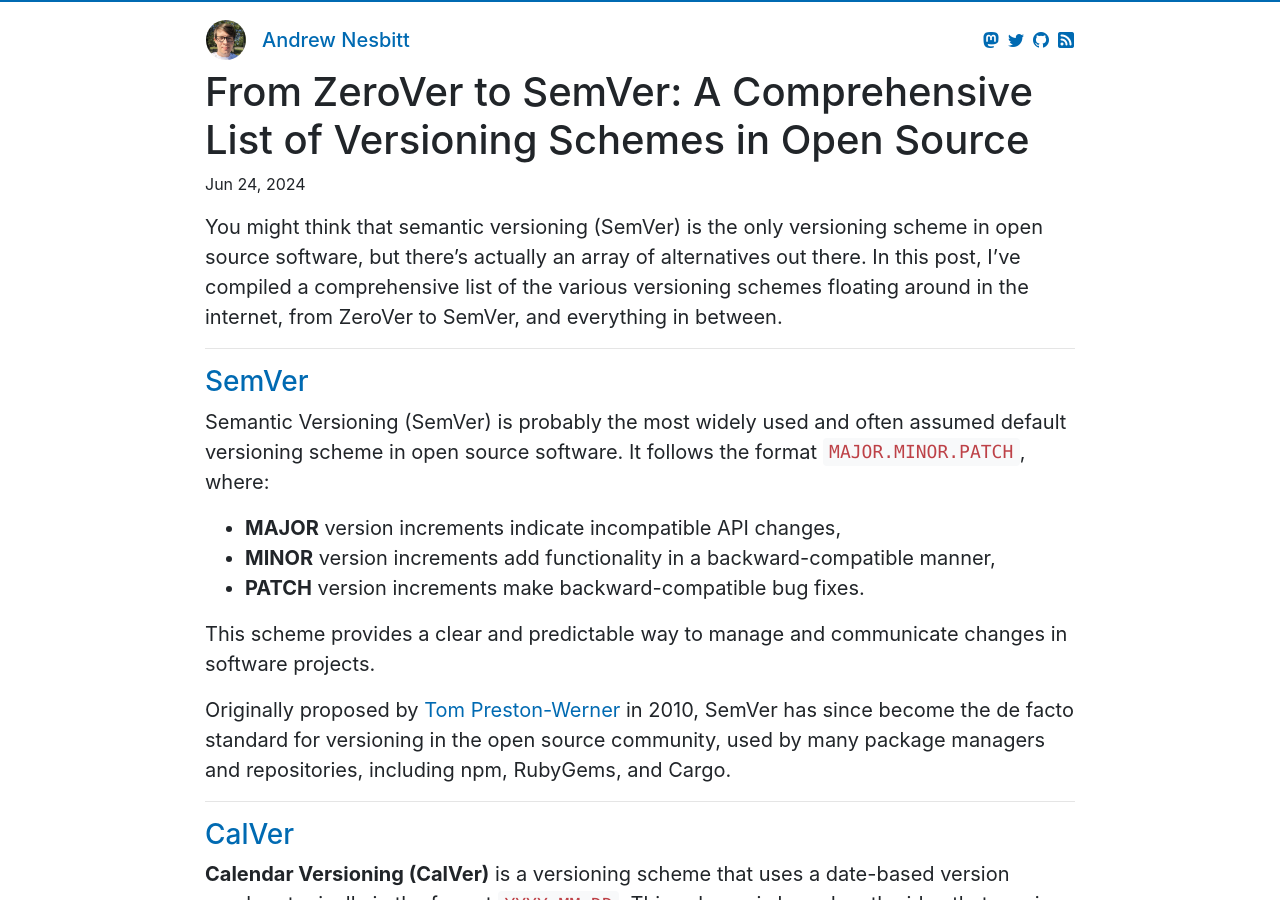
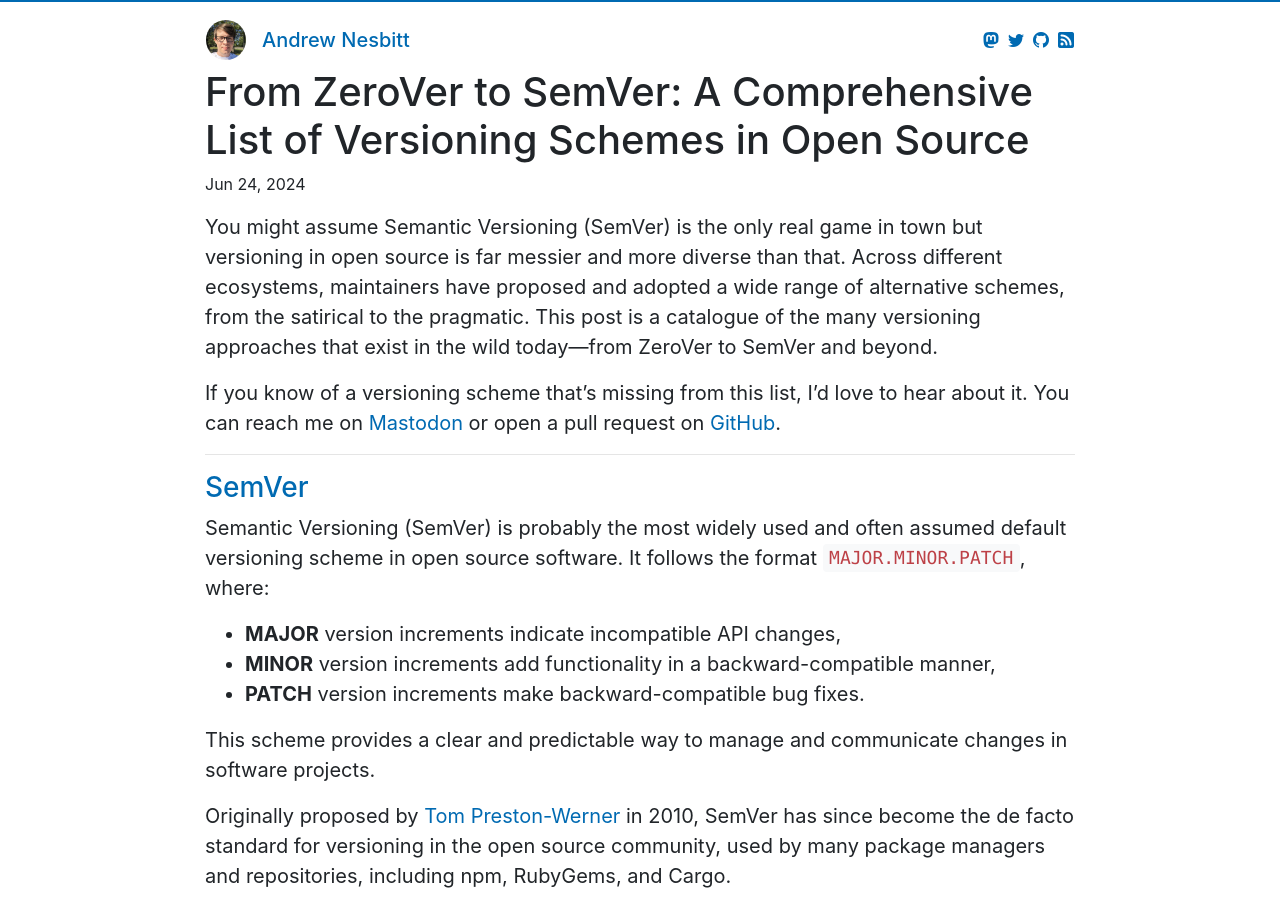
Before and after one commit to andrew/nesbitt.io, a Jekyll site: the page built from _posts/2024-06-24-from-zerover-to-semver-a-comprehensive-list-of-versioning-schemes-in-open-source.md, in a window 1280 px wide and 900 px high. Built offline with Jekyll 4.4.1, drawn with Linux system fonts in a browser that asks for light colours.

Commit message:
Update post metadata and enhance introduction for clarity

```diff
--- a/_posts/2024-06-24-from-zerover-to-semver-a-comprehensive-list-of-versioning-schemes-in-open-source.md
+++ b/_posts/2024-06-24-from-zerover-to-semver-a-comprehensive-list-of-versioning-schemes-in-open-source.md
@@ -1,11 +1,18 @@
 ---
 layout: post
-title: 'From ZeroVer to SemVer: A Comprehensive List of Versioning Schemes in Open
-  Source'
+title: "From ZeroVer to SemVer: A Comprehensive List of Versioning Schemes in Open Source"
 date: 2024-06-24 16:52 +0100
+description: "A curated catalogue of versioning schemes used in open source software—from the conventional to the creative."
+tags:
+  - versioning
+  - open source
+  - software development
+  - SemVer
 ---
 
-You might think that semantic versioning (SemVer) is the only versioning scheme in open source software, but there’s actually an array of alternatives out there. In this post, I’ve compiled a comprehensive list of the various versioning schemes floating around in the internet, from ZeroVer to SemVer, and everything in between.
+You might assume Semantic Versioning (SemVer) is the only real game in town but versioning in open source is far messier and more diverse than that. Across different ecosystems, maintainers have proposed and adopted a wide range of alternative schemes, from the satirical to the pragmatic. This post is a catalogue of the many versioning approaches that exist in the wild today—from ZeroVer to SemVer and beyond.
+
+If you know of a versioning scheme that’s missing from this list, I’d love to hear about it. You can reach me on [Mastodon](https://mastodon.social/@andrewnez) or open a pull request on [GitHub](https://github.com/andrew/nesbitt.io/blob/master/_posts/2024-06-24-from-zerover-to-semver-a-comprehensive-list-of-versioning-schemes-in-open-source.md).
 
 <hr>
 
```
